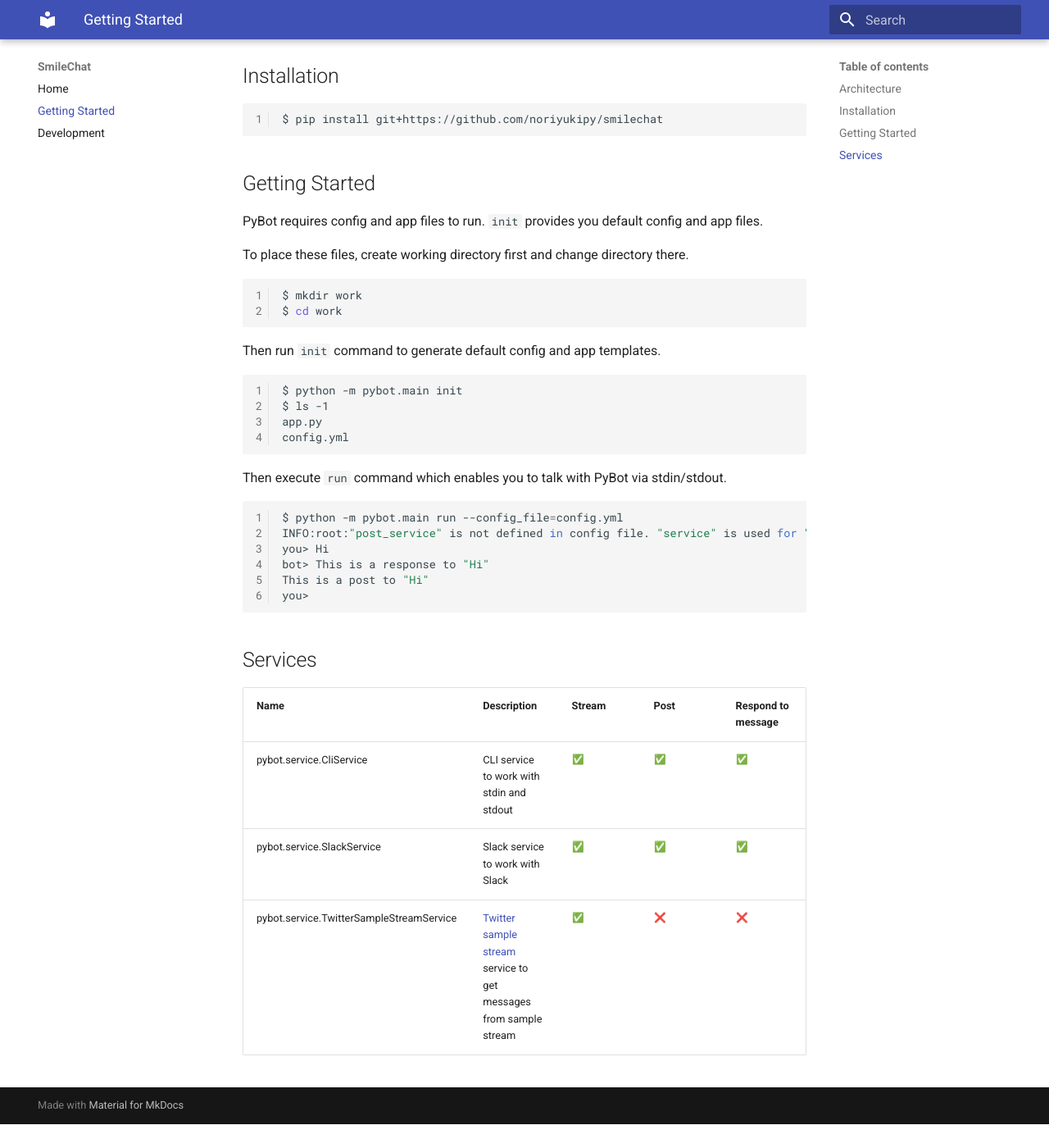
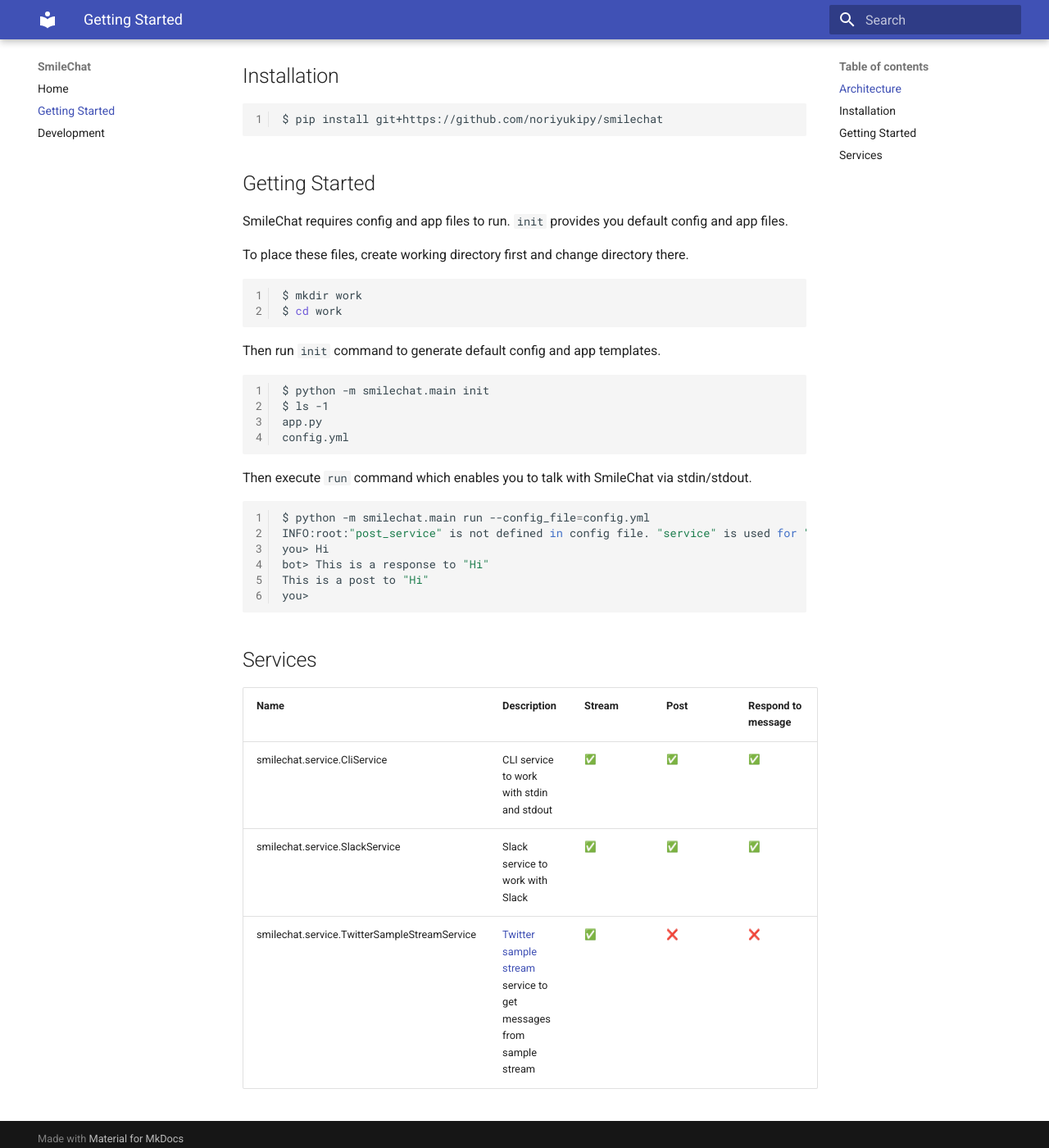
Before and after one commit to colorfulscoop/msgflow, an MkDocs documentation site: the page built from docs/docs/getting_started.md, in a window 1280 px wide and 1400 px high, scrolled down 669 px. Shown: the whole window at 82% size. Built offline with MkDocs 1.6.1 and Material for MkDocs 9.7.7, drawn with Linux system fonts in a browser that asks for light colours; emoji names are drawn with the system emoji font; before the commit the page ends 2040 px from its top, so only the background shows below that; some of the changed text lies outside the part shown.

Commit message:
Rename pybot to smilechat in document

````diff
--- a/docs/docs/getting_started.md
+++ b/docs/docs/getting_started.md
@@ -1,6 +1,6 @@
 # Getting Started
 
-PyBot is a chatbot framework to work with several services (Slack, Twitter, CLI).
+SmileChat is a chatbot framework to work with several services (Slack, Twitter, CLI).
 
 ## Architecture
 
@@ -36,7 +36,7 @@ $ pip install git+https://github.com/noriyukipy/smilechat
 
 ## Getting Started
 
-PyBot requires config and app files to run.
+SmileChat requires config and app files to run.
 `init` provides you default config and app files.
 
 To place these files, create working directory first and change directory there.
@@ -48,16 +48,16 @@ $ cd work
 Then run `init` command to generate default config and app templates.
 
 ```sh
-$ python -m pybot.main init
+$ python -m smilechat.main init
 $ ls -1
 app.py
 config.yml
 ```
 
-Then execute `run` command which enables you to talk with PyBot via stdin/stdout.
+Then execute `run` command which enables you to talk with SmileChat via stdin/stdout.
 
 ```sh
-$ python -m pybot.main run --config_file=config.yml
+$ python -m smilechat.main run --config_file=config.yml
 INFO:root:"post_service" is not defined in config file. "service" is used for "post_service" instead.
 you> Hi
 bot> This is a response to "Hi"
@@ -69,6 +69,6 @@ you>
 
 | Name | Description | Stream | Post | Respond to message |
 | --- | --- | --- | --- | --- |
-| pybot.service.CliService | CLI service to work with stdin and stdout | :white_check_mark: | :white_check_mark: | :white_check_mark: |
-| pybot.service.SlackService | Slack service to work with Slack | :white_check_mark: | :white_check_mark: | :white_check_mark: |
-| pybot.service.TwitterSampleStreamService | [Twitter sample stream](https://developer.twitter.com/en/docs/tweets/sample-realtime/overview/get_statuses_sample) service to get messages from sample stream | :white_check_mark: | :x: | :x: |
+| smilechat.service.CliService | CLI service to work with stdin and stdout | :white_check_mark: | :white_check_mark: | :white_check_mark: |
+| smilechat.service.SlackService | Slack service to work with Slack | :white_check_mark: | :white_check_mark: | :white_check_mark: |
+| smilechat.service.TwitterSampleStreamService | [Twitter sample stream](https://developer.twitter.com/en/docs/tweets/sample-realtime/overview/get_statuses_sample) service to get messages from sample stream | :white_check_mark: | :x: | :x: |
````
Also changed, not shown: README.md.
